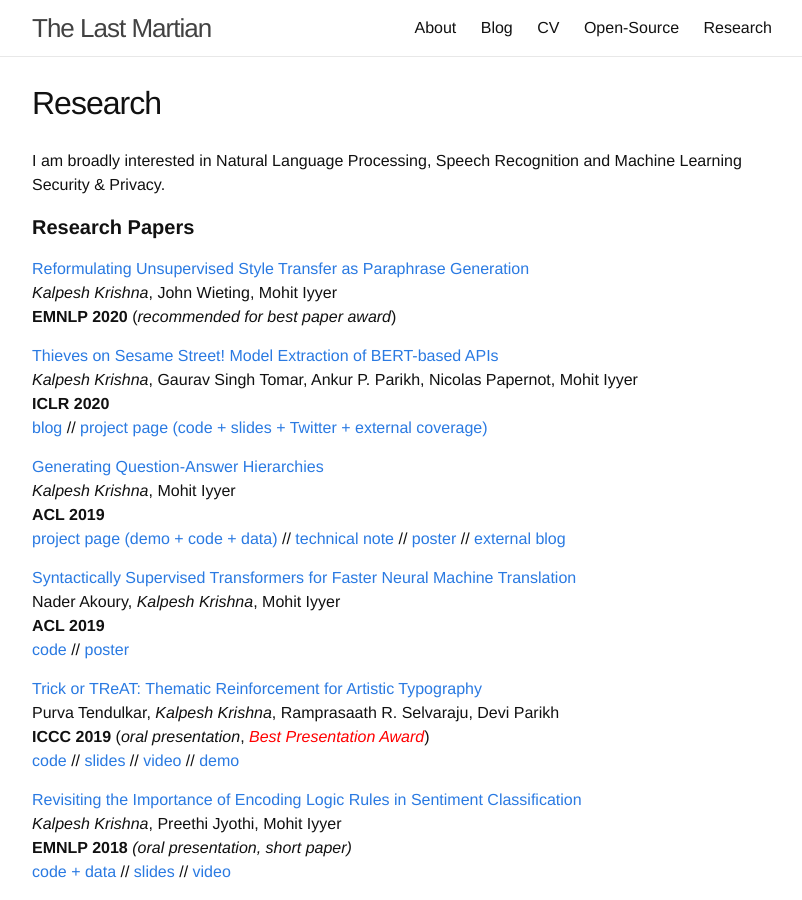
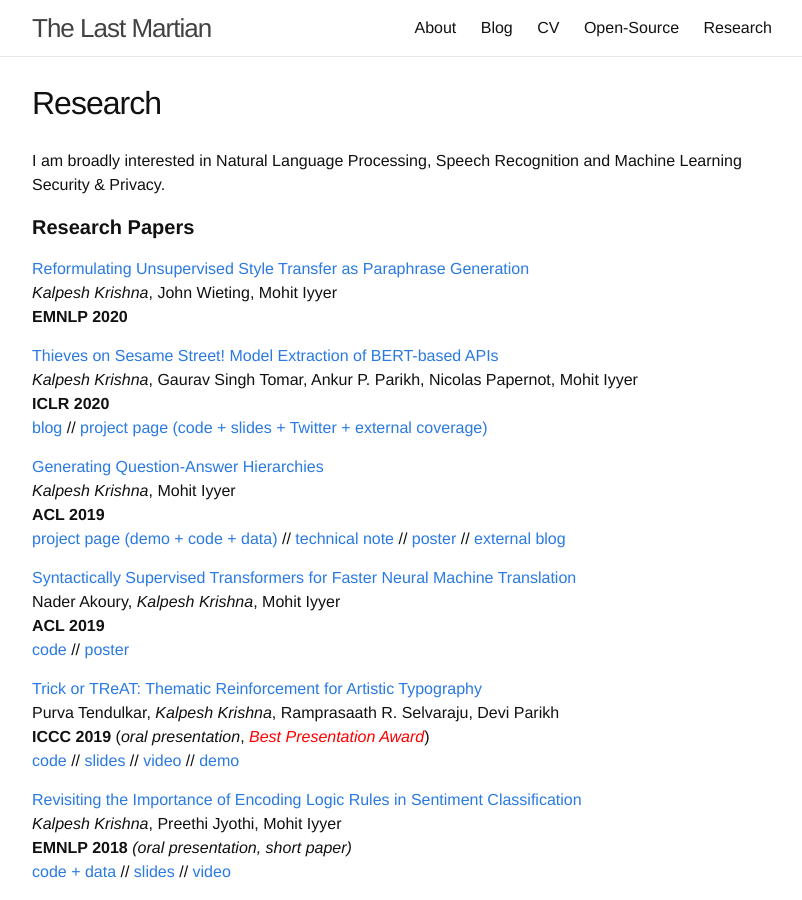
Before and after one commit to martiansideofthemoon/martiansideofthemoon.github.io, a Jekyll site: the page built from _pages/research.md, in a window 1280 px wide and 900 px high. Shown: the whole window, without its empty margins (238-1040 px from the left). Built offline with Jekyll 4.4.1, drawn with Linux system fonts in a browser that asks for light colours; comment, search, counter and statistics services are not loaded.

```diff
--- a/_pages/research.md
+++ b/_pages/research.md
@@ -9,7 +9,7 @@ I am broadly interested in Natural Language Processing, Speech Recognition and M
 
 [Reformulating Unsupervised Style Transfer as Paraphrase Generation](todo)
 *Kalpesh Krishna*, John Wieting, Mohit Iyyer
-**EMNLP 2020** (*recommended for best paper award*)
+**EMNLP 2020**
 
 [Thieves on Sesame Street! Model Extraction of BERT-based APIs](https://arxiv.org/abs/1910.12366)
 *Kalpesh Krishna*, Gaurav Singh Tomar, Ankur P. Parikh, Nicolas Papernot, Mohit Iyyer
```
